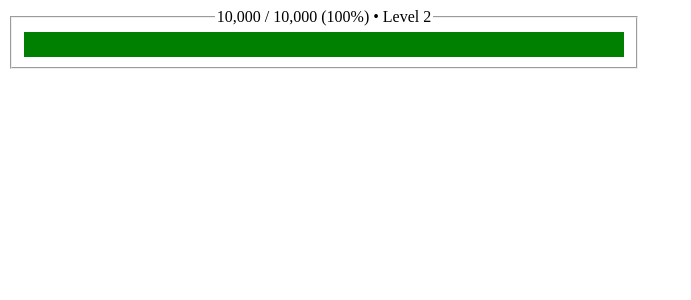
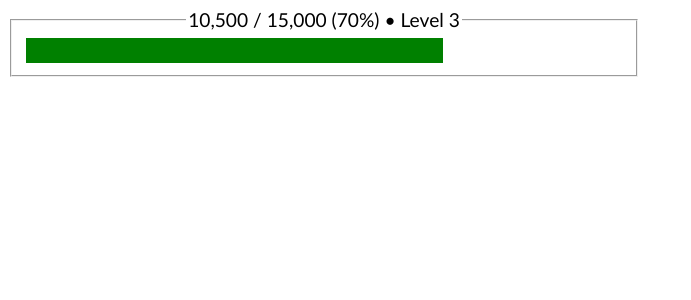
Before and after one commit to butterscotchstallion/overemployed, a React (Vite) app: page / in a window 1280 px wide. Shown: the top 300 px of the page, without its empty margins (0-691 px from the left). Built offline with nearby package versions, Linux system fonts and the light colour scheme.

Commit message:
Adds more tests, styles

```diff
--- /dev/null
+++ b/src/App.module.scss
@@ -0,0 +1,5 @@
+body {
+    font-family: 'Gill Sans', 'Gill Sans MT', Calibri, 'Trebuchet MS', sans-serif;
+    font-size: 1rem;
+    line-height: 1.2;
+}
--- a/src/App.tsx
+++ b/src/App.tsx
@@ -4,7 +4,7 @@ function App() {
   return (
     <>
       <div style={{ width: '50%' }}>
-        <ExperienceDisplay gainedExperience={10000} />
+        <ExperienceDisplay gainedExperience={10500} />
       </div>
     </>
   );
--- a/src/components/experience/ExperienceDisplay.module.scss
+++ b/src/components/experience/ExperienceDisplay.module.scss
@@ -1,3 +1,9 @@
+.experienceDisplay {
+  font-family: 'Gill Sans', 'Gill Sans MT', Calibri, 'Trebuchet MS', sans-serif;
+  font-size: 1.2rem;
+  line-height: 1.2;
+}
+
 .segmentList {
   display: flex;
   align-items: stretch;
--- a/src/components/experience/ExperienceDisplay.tsx
+++ b/src/components/experience/ExperienceDisplay.tsx
@@ -2,7 +2,7 @@ import s from './ExperienceDisplay.module.scss';
 import {
   getLevelByGainedExperience,
   getPercentageComplete,
-  getTotalExperienceByLevel
+  getTotalExperienceByLevel,
 } from './levels';
 
 interface IExperienceDisplayProps {
@@ -13,8 +13,8 @@ export const ExperienceDisplay = ({
   gainedExperience,
 }: IExperienceDisplayProps) => {
   const level: string = getLevelByGainedExperience(gainedExperience);
-  const totalExperience = getTotalExperienceByLevel(Number(level));
-  const percentComplete = getPercentageComplete(
+  const totalExperience: number = getTotalExperienceByLevel(Number(level));
+  const percentComplete: number = getPercentageComplete(
     gainedExperience,
     totalExperience
   );
@@ -24,7 +24,7 @@ export const ExperienceDisplay = ({
   }
 
   return (
-    <div data-testid='ExperienceDisplay'>
+    <div data-testid='ExperienceDisplay' className={s.experienceDisplay}>
       <fieldset className={s.segmentWrapper}>
         <legend>
           <span data-testid='gainedXP'>
--- a/src/components/experience/levels.ts
+++ b/src/components/experience/levels.ts
@@ -9,11 +9,6 @@ for (let j = 1; j <= MAX_LEVEL; j++) {
   levelXPMap[j] = levelOne * j;
 }
 
-/**
- *
- * @param xp
- * @returns
- */
 function getLevelByGainedExperience(xp: number): string {
   for (const level in levelXPMap) {
     const levelXP = Number(levelXPMap[level]);
@@ -24,14 +19,14 @@ function getLevelByGainedExperience(xp: number): string {
   return '1';
 }
 
-function getTotalExperienceByLevel(level: number) {
+function getTotalExperienceByLevel(level: number): number {
   return levelXPMap[level];
 }
 
 function getPercentageComplete(
   gainedExperience: number,
   totalExperience: number
-) {
+): number {
   return +((gainedExperience / totalExperience) * 100).toFixed(2);
 }
 
```
Also changed, not shown: 1 other file (tests, documents, lock files or other folders).
